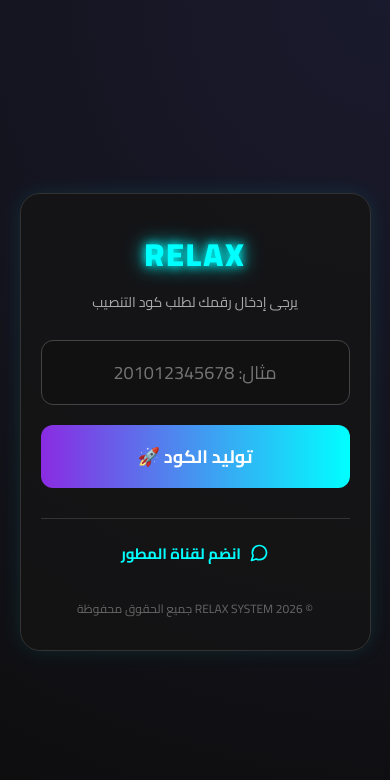
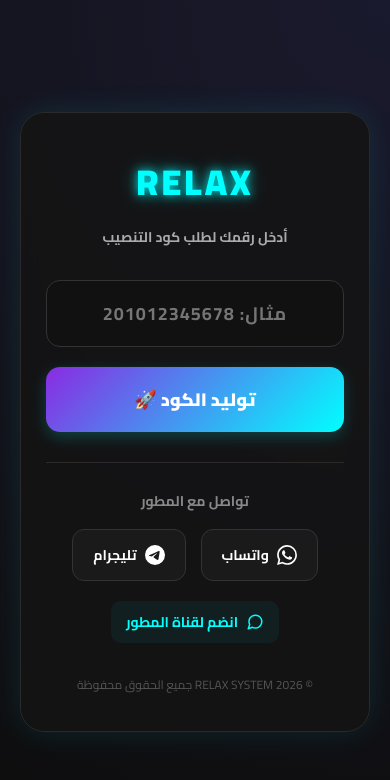
Before and after one commit to Relaxbotp/Relax, a plain HTML site: page index.html in a window 390 px wide. Drawn offline with Linux system fonts and the light colour scheme.

Commit message:
Enhance layout and styles in index.html
Updated styles and layout for better responsiveness and aesthetics. Added social links section and improved button interactions.

```diff
--- a/index.html
+++ b/index.html
@@ -21,113 +21,184 @@
             align-items: center;
             min-height: 100vh;
             background-image: radial-gradient(circle at top right, #1a1a2e, #0d0d0d);
+            padding: 20px;
         }
 
         .container {
-            width: 90%;
-            max-width: 400px;
-            background: rgba(20, 20, 20, 0.8);
-            padding: 30px 20px;
-            border-radius: 20px;
-            border: 1px solid #333;
-            box-shadow: 0 0 20px rgba(0, 255, 255, 0.1);
+            width: 100%;
+            max-width: 420px;
+            background: rgba(20, 20, 20, 0.85);
+            padding: 35px 25px;
+            border-radius: 24px;
+            border: 1px solid #2a2a2a;
+            box-shadow: 0 0 30px rgba(0, 255, 255, 0.1);
             text-align: center;
             position: relative;
             overflow: hidden;
+            backdrop-filter: blur(10px);
         }
 
         .logo {
-            font-size: 32px;
+            font-size: 36px;
             font-weight: 900;
             color: #00ffff;
-            text-shadow: 0 0 10px #00ffff, 0 0 20px #00ffff;
-            margin-bottom: 5px;
-            letter-spacing: 2px;
+            text-shadow: 0 0 10px rgba(0, 255, 255, 0.8), 0 0 20px rgba(0, 255, 255, 0.4);
+            margin-bottom: 8px;
+            letter-spacing: 3px;
         }
 
         .subtitle {
             font-size: 14px;
             color: #aaa;
-            margin-bottom: 25px;
+            margin-bottom: 30px;
+            font-weight: 600;
         }
 
         .input-group {
             margin-bottom: 20px;
+            position: relative;
         }
 
         input[type="text"] {
             width: 100%;
-            padding: 15px;
-            border-radius: 12px;
-            border: 1px solid #444;
+            padding: 16px;
+            border-radius: 14px;
+            border: 1px solid #333;
             background: #111;
             color: #fff;
             font-size: 18px;
             text-align: center;
             outline: none;
-            transition: 0.3s;
+            transition: all 0.3s ease;
+            font-weight: 700;
+            letter-spacing: 1px;
         }
 
         input[type="text"]:focus {
             border-color: #00ffff;
-            box-shadow: 0 0 10px rgba(0, 255, 255, 0.3);
+            box-shadow: 0 0 15px rgba(0, 255, 255, 0.2);
         }
 
         .btn {
             width: 100%;
-            padding: 15px;
+            padding: 16px;
             border: none;
-            border-radius: 12px;
-            background: linear-gradient(90deg, #8a2be2, #00ffff);
+            border-radius: 14px;
+            background: linear-gradient(135deg, #8a2be2, #00ffff);
             color: #fff;
             font-size: 18px;
-            font-weight: bold;
+            font-weight: 800;
             cursor: pointer;
-            transition: 0.3s;
+            transition: all 0.3s ease;
             display: flex;
             justify-content: center;
             align-items: center;
             gap: 10px;
+            box-shadow: 0 5px 15px rgba(0, 255, 255, 0.2);
         }
 
-        .btn:hover {
-            opacity: 0.9;
-            transform: scale(1.02);
+        .btn:hover:not(:disabled) {
+            transform: translateY(-2px);
+            box-shadow: 0 8px 25px rgba(0, 255, 255, 0.4);
         }
 
         .btn:disabled {
             background: #333;
             cursor: not-allowed;
             transform: none;
+            box-shadow: none;
         }
 
         .result-box {
             margin-top: 20px;
             padding: 15px;
-            border-radius: 12px;
+            border-radius: 14px;
             font-size: 18px;
             font-weight: bold;
             display: none;
+            animation: fadeIn 0.5s;
+        }
+
+        @keyframes fadeIn {
+            from { opacity: 0; transform: translateY(-10px); }
+            to { opacity: 1; transform: translateY(0); }
         }
 
         .result-success {
-            background: rgba(0, 255, 0, 0.1);
+            background: rgba(0, 255, 0, 0.08);
             border: 1px solid #00ff00;
             color: #00ff00;
             display: block;
+            box-shadow: 0 0 15px rgba(0, 255, 0, 0.1);
         }
 
         .result-error {
-            background: rgba(255, 0, 0, 0.1);
+            background: rgba(255, 0, 0, 0.08);
             border: 1px solid #ff0000;
             color: #ff0000;
             display: block;
+            box-shadow: 0 0 15px rgba(255, 0, 0, 0.1);
+        }
+
+        /* Social Links Section */
+        .social-section {
+            margin-top: 30px;
+            padding-top: 25px;
+            border-top: 1px solid #2a2a2a;
+        }
+
+        .social-title {
+            font-size: 14px;
+            color: #888;
+            margin-bottom: 15px;
+            font-weight: 600;
+        }
+
+        .social-links {
+            display: flex;
+            justify-content: center;
+            gap: 15px;
+        }
+
+        .social-btn {
+            display: flex;
+            align-items: center;
+            justify-content: center;
+            gap: 8px;
+            padding: 12px 20px;
+            border-radius: 12px;
+            text-decoration: none;
+            font-weight: 700;
+            font-size: 14px;
+            transition: all 0.3s ease;
+            border: 1px solid #333;
+            background: rgba(255, 255, 255, 0.03);
+            color: #fff;
+        }
+
+        .social-btn svg {
+            width: 20px;
+            height: 20px;
+        }
+
+        .social-btn.whatsapp:hover {
+            background: rgba(37, 211, 102, 0.1);
+            border-color: #25D366;
+            color: #25D366;
+            box-shadow: 0 0 15px rgba(37, 211, 102, 0.2);
+            transform: translateY(-2px);
+        }
+
+        .social-btn.telegram:hover {
+            background: rgba(0, 136, 204, 0.1);
+            border-color: #0088cc;
+            color: #0088cc;
+            box-shadow: 0 0 15px rgba(0, 136, 204, 0.2);
+            transform: translateY(-2px);
         }
 
         .dev-channel {
-            margin-top: 30px;
-            padding-top: 20px;
-            border-top: 1px solid #333;
+            margin-top: 20px;
         }
 
         .dev-channel a {
@@ -136,26 +207,29 @@
             gap: 8px;
             color: #00ffff;
             text-decoration: none;
-            font-size: 15px;
-            font-weight: bold;
+            font-size: 14px;
+            font-weight: 700;
             transition: 0.3s;
+            padding: 8px 15px;
+            border-radius: 10px;
+            background: rgba(0, 255, 255, 0.05);
         }
 
         .dev-channel a:hover {
+            background: rgba(0, 255, 255, 0.1);
             text-shadow: 0 0 10px #00ffff;
-            color: #fff;
         }
 
         .footer {
-            margin-top: 25px;
+            margin-top: 30px;
             font-size: 12px;
-            color: #666;
+            color: #555;
         }
 
         /* Loader Animation */
         .loader {
-            border: 3px solid #f3f3f3;
-            border-top: 3px solid #00ffff;
+            border: 3px solid rgba(255, 255, 255, 0.3);
+            border-top: 3px solid #fff;
             border-radius: 50%;
             width: 20px;
             height: 20px;
@@ -173,7 +247,7 @@
 
     <div class="container">
         <div class="logo">RELAX</div>
-        <div class="subtitle">يرجى إدخال رقمك لطلب كود التنصيب</div>
+        <div class="subtitle">أدخل رقمك لطلب كود التنصيب</div>
 
         <div class="input-group">
             <input type="text" id="phoneInput" placeholder="مثال: 201012345678" autocomplete="off">
@@ -187,10 +261,28 @@
         <!-- مكان ظهور الكود أو الخطأ -->
         <div id="resultBox" class="result-box"></div>
 
+        <!-- قسم التواصل -->
+        <div class="social-section">
+            <div class="social-title">تواصل مع المطور</div>
+            <div class="social-links">
+                <!-- ضع رابط الواتساب الخاص بك هنا -->
+                <a href="https://wa.me/201012345678" target="_blank" class="social-btn whatsapp">
+                    <svg viewBox="0 0 24 24" fill="currentColor"><path d="M17.472 14.382c-.297-.149-1.758-.867-2.03-.967-.273-.099-.471-.148-.67.15-.197.297-.767.966-.94 1.164-.173.199-.347.223-.644.075-.297-.15-1.255-.463-2.39-1.475-.883-.788-1.48-1.761-1.653-2.059-.173-.297-.018-.458.13-.606.134-.133.298-.347.446-.52.149-.174.198-.298.298-.497.099-.198.05-.371-.025-.52-.075-.149-.669-1.612-.916-2.207-.242-.579-.487-.5-.669-.51-.173-.008-.371-.01-.57-.01-.198 0-.52.074-.792.372-.272.297-1.04 1.016-1.04 2.479 0 1.462 1.065 2.875 1.213 3.074.149.198 2.096 3.2 5.077 4.487.709.306 1.262.489 1.694.625.712.227 1.36.195 1.871.118.571-.085 1.758-.719 2.006-1.413.248-.694.248-1.289.173-1.413-.074-.124-.272-.198-.57-.347m-5.421 7.403h-.004a9.87 9.87 0 01-5.031-1.378l-.361-.214-3.741.982.998-3.648-.235-.374a9.86 9.86 0 01-1.51-5.26c.001-5.45 4.436-9.884 9.888-9.884 2.64 0 5.122 1.03 6.988 2.898a9.825 9.825 0 012.893 6.994c-.003 5.45-4.437 9.884-9.885 9.884m8.413-18.297A11.815 11.815 0 0012.05 0C5.495 0 .16 5.335.157 11.892c0 2.096.547 4.142 1.588 5.945L.057 24l6.305-1.654a11.882 11.882 0 005.683 1.448h.005c6.554 0 11.89-5.335 11.893-11.893a11.821 11.821 0 00-3.48-8.413Z"/></svg>
+                    واتساب
+                </a>
+
+                <!-- ضع رابط التليجرام الخاص بك هنا -->
+                <a href="https://t.me/username" target="_blank" class="social-btn telegram">
+                    <svg viewBox="0 0 24 24" fill="currentColor"><path d="M11.944 0A12 12 0 0 0 0 12a12 12 0 0 0 12 12 12 12 0 0 0 12-12A12 12 0 0 0 12 0a12 12 0 0 0-.056 0zm4.962 7.224c.1-.002.321.023.465.14a.506.506 0 0 1 .171.325c.016.093.036.306.02.472-.18 1.898-.962 6.502-1.36 8.627-.168.9-.499 1.201-.82 1.23-.696.065-1.225-.46-1.9-.902-1.056-.693-1.653-1.124-2.678-1.8-1.185-.78-.417-1.21.258-1.91.177-.184 3.247-2.977 3.307-3.23.007-.032.014-.15-.056-.212s-.174-.041-.249-.024c-.106.024-1.793 1.14-5.061 3.345-.48.33-.913.49-1.302.48-.428-.008-1.252-.241-1.865-.44-.752-.245-1.349-.374-1.297-.789.027-.216.325-.437.893-.663 3.498-1.524 5.83-2.529 6.998-3.014 3.332-1.386 4.025-1.627 4.476-1.635z"/></svg>
+                    تليجرام
+                </a>
+            </div>
+        </div>
+
         <!-- قناة المطور -->
         <div class="dev-channel">
             <a href="https://whatsapp.com/channel/0029Vb7cw1I1XqudPifLKz1A" target="_blank">
-                <svg xmlns="http://www.w3.org/2000/svg" width="20" height="20" viewBox="0 0 24 24" fill="none" stroke="currentColor" stroke-width="2" stroke-linecap="round" stroke-linejoin="round"><path d="M21 11.5a8.38 8.38 0 0 1-.9 3.8 8.5 8.5 0 0 1-7.6 4.7 8.38 8.38 0 0 1-3.8-.9L3 21l1.9-5.7a8.38 8.38 0 0 1-.9-3.8 8.5 8.5 0 0 1 4.7-7.6 8.38 8.38 0 0 1 3.8-.9h.5a8.48 8.48 0 0 1 8 8v.5z"></path></svg>
+                <svg xmlns="http://www.w3.org/2000/svg" width="18" height="18" viewBox="0 0 24 24" fill="none" stroke="currentColor" stroke-width="2" stroke-linecap="round" stroke-linejoin="round"><path d="M21 11.5a8.38 8.38 0 0 1-.9 3.8 8.5 8.5 0 0 1-7.6 4.7 8.38 8.38 0 0 1-3.8-.9L3 21l1.9-5.7a8.38 8.38 0 0 1-.9-3.8 8.5 8.5 0 0 1 4.7-7.6 8.38 8.38 0 0 1 3.8-.9h.5a8.48 8.48 0 0 1 8 8v.5z"></path></svg>
                 انضم لقناة المطور
             </a>
         </div>
@@ -201,8 +293,9 @@
     </div>
 
     <script>
-        // ⚠️ ضع رابط البوت بتاعك هنا (اللي طلعلك في المتصفح)
-        const BOT_API_URL = 'http://51.75.118.18:20061/api/pair';
+        // ⚠️ هام جداً: ضع رابط البوت الجديد هنا (اللي بيطلعلك في الشاشة السوداء)
+        // الرابط بيتغير كل مرة تعمل فيها Restart للسيرفر في كاتا بمب
+        const BOT_API_URL = 'https://chees-pacific-tracks-reaction.trycloudflare.com/api/pair';
 
         async function generateCode() {
             const phoneInput = document.getElementById('phoneInput').value.trim();
@@ -238,7 +331,7 @@
                 if (data.code) {
                     // نجاح
                     resultBox.classList.add('result-success');
-                    resultBox.innerHTML = `كود التنصيب الخاص بك:<br><br><span style="font-size: 24px; letter-spacing: 2px;">${data.code}</span>`;
+                    resultBox.innerHTML = `كود التنصيب الخاص بك:<br><br><span style="font-size: 26px; letter-spacing: 3px; font-weight: 900;">${data.code}</span>`;
                 } else {
                     // خطأ من البوت
                     throw new Error(data.error || 'حدث خطأ غير متوقع');
```
